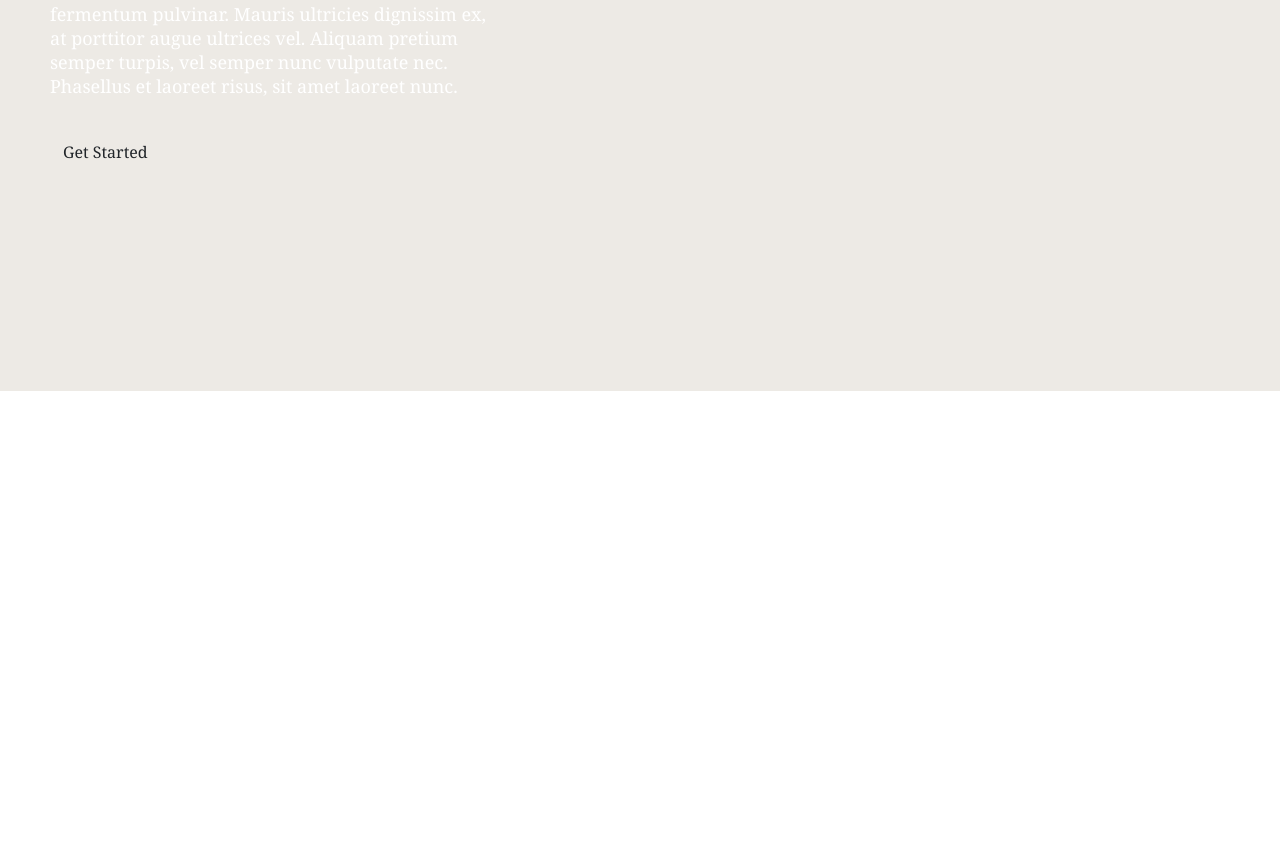
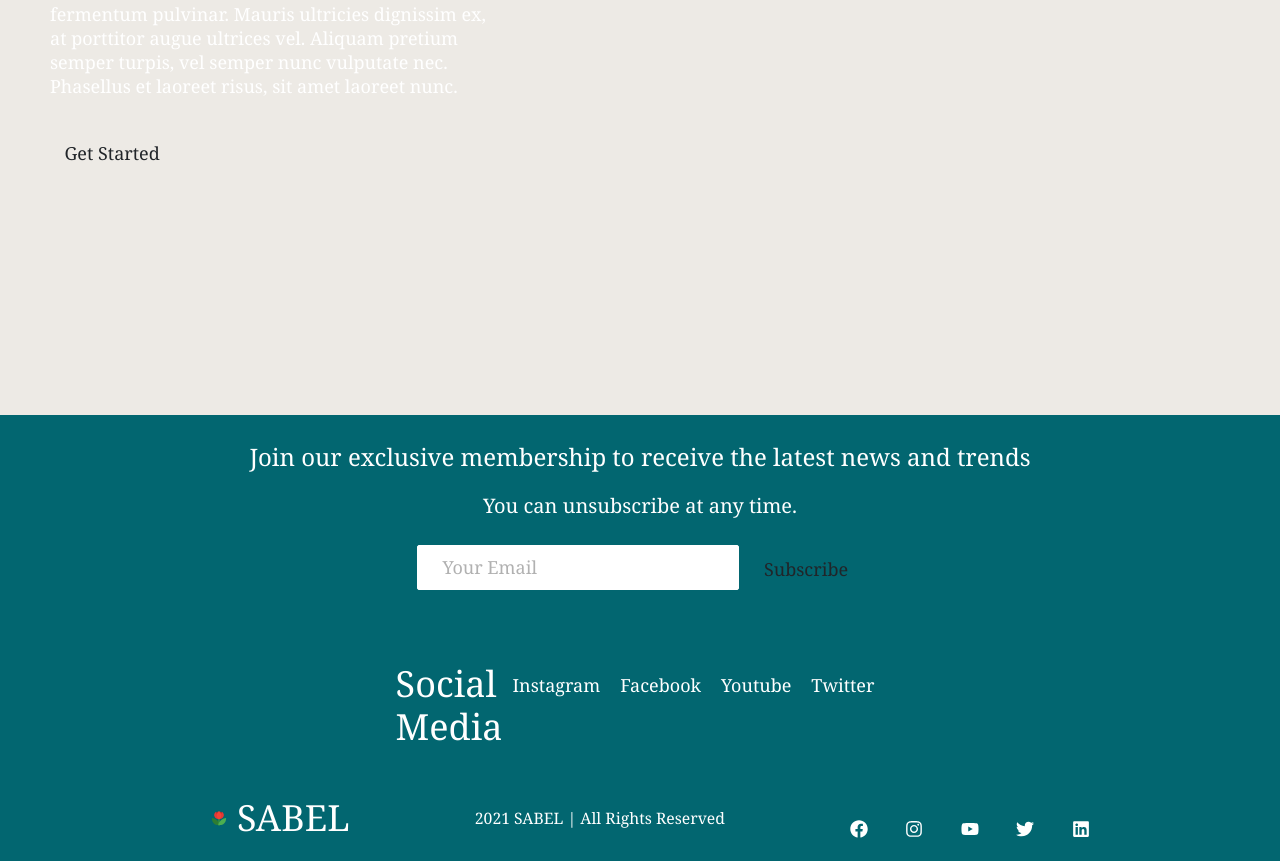
Before and after one commit to calliebn/sable, a React (Create React App) app in the folder client/: page / in a window 1280 px wide. Shown: the part 520-1381 px from the top of the page. Before the commit the page ends 911 px from the top, so only its background shows below. Built offline with nearby package versions, Linux system fonts and the light colour scheme.

Commit message:
added footer

```diff
--- a/client/src/App.css
+++ b/client/src/App.css
@@ -3,4 +3,5 @@
   margin: 0;
   padding: 0;
   font-family: Cambria, Cochin, Georgia, Times, "Times New Roman", serif;
+  font-size: 18px;
 }
--- a/client/src/App.js
+++ b/client/src/App.js
@@ -1,6 +1,7 @@
 import React from "react";
 import { BrowserRouter as Router, Switch, Route } from "react-router-dom";
-import Home from "./components/pages/HomePage/Home"
+import Home from "./components/pages/HomePage/Home";
+import Footer from "./components/pages/Footer";
 
 import "bootstrap/dist/css/bootstrap.min.css";
 import "./App.css";
@@ -16,6 +17,7 @@ function App() {
       <Switch>
         <Route path="/" exact component={Home} />
       </Switch>
+      <Footer />
     </Router>
   );
 }
--- a/client/src/components/Button/style.css
+++ b/client/src/components/Button/style.css
@@ -21,8 +21,9 @@
   background-color: transparent;
   color: rgb(160, 158, 158);
   padding: 8px 20px;
-  border: 1px solid var(--primary);
+  border: 1px solid #fef9c7;
   transition: all 0.3s ease-out;
+  font-size: 20px;
 }
 
 .btn--meduim {
@@ -57,7 +58,7 @@
 .btn--medium:hover,
 .btn--mobile:hover {
   transition: all 0.3s ease-out;
-  background: white;
+  background: #fce181;
   color: #026670;
 }
 
--- a/client/src/components/Hero/style.css
+++ b/client/src/components/Hero/style.css
@@ -50,7 +50,7 @@
   font-size: 48px;
   line-height: 1.1;
   font-weight: 600;
-  color: #f7f8fa;
+  color: #fef9c7;
 }
 
 .dark {
@@ -66,6 +66,7 @@
   margin-bottom: 35px;
   font-size: 18px;
   line-height: 24px;
+  color: white;
 }
 
 .home__hero-img-wrapper {
--- a/client/src/components/Navbar/style.css
+++ b/client/src/components/Navbar/style.css
@@ -14,6 +14,7 @@
   display: flex;
   justify-content: space-between;
   height: 80px;
+
 }
 
 .container {
@@ -24,6 +25,8 @@
   margin-left: auto;
   padding-right: 50px;
   padding-left: 50px;
+  padding-bottom: 20px;
+
 }
 
 .navbar-logo {
--- a/client/src/components/pages/Footer/index.js
+++ b/client/src/components/pages/Footer/index.js
@@ -1,7 +1,106 @@
 import React from "react";
+import "./style.css";
+import { Button } from "../../Button";
+import { Link } from "react-router-dom";
+import {
+  FaFacebook,
+  FaInstagram,
+  FaYoutube,
+  FaTwitter,
+  FaLinkedin,
+} from "react-icons/fa";
+import { FcCloseUpMode } from "react-icons/fc";
 
-const Footer = () => {
-  return <div></div>;
-};
+function Footer() {
+  return (
+    <div className="footer-container">
+      <section className="footer-subscription">
+        <p className="footer-subscription-heading">
+          Join our exclusive membership to receive the latest news and trends
+        </p>
+        <p className="footer-subscription-text">
+          You can unsubscribe at any time.
+        </p>
+        <div className="input-areas">
+          <form>
+            <input
+              className="footer-input"
+              name="email"
+              type="email"
+              placeholder="Your Email"
+            />
+            <Button buttonStyle="btn--outline">Subscribe</Button>
+          </form>
+        </div>
+      </section>
+      <div className="footer-links">
+        <div className="footer-link-wrapper">
+          <div className="footer-link-items">
+            <h2>Social Media</h2>
+            <Link to="/">Instagram</Link>
+            <Link to="/">Facebook</Link>
+            <Link to="/">Youtube</Link>
+            <Link to="/">Twitter</Link>
+          </div>
+        </div>
+      </div>
+      <section className="social-media">
+        <div className="social-media-wrap">
+          <div className="footer-logo">
+            <Link to="/" className="social-logo">
+              <FcCloseUpMode className="navbar-icon" />
+              SABEL
+            </Link>
+          </div>
+          <small className="website-rights">
+            {new Date().getFullYear()}&nbsp;SABEL | All Rights Reserved
+          </small>
+          <div className="social-icons">
+            <Link
+              className="social-icon-link"
+              to="/"
+              target="_blank"
+              aria-label="Facebook"
+            >
+              <FaFacebook />
+            </Link>
+            <Link
+              className="social-icon-link"
+              to="/"
+              target="_blank"
+              aria-label="Instagram"
+            >
+              <FaInstagram />
+            </Link>
+            <Link
+              className="social-icon-link"
+              to="/"
+              target="_blank"
+              aria-label="Youtube"
+            >
+              <FaYoutube />
+            </Link>
+            <Link
+              className="social-icon-link"
+              to="/"
+              target="_blank"
+              aria-label="Twitter"
+            >
+              <FaTwitter />
+            </Link>
+            <Link
+              className="social-icon-link"
+              to="/"
+              target="_blank"
+              aria-label="LinkedIn"
+            >
+              <FaLinkedin />
+            </Link>
+          </div>
+        </div>
+      </section>
+    </div>
+  );
+}
 
 export default Footer;
--- a/client/src/components/pages/Footer/style.css
+++ b/client/src/components/pages/Footer/style.css
@@ -0,0 +1,159 @@
+.footer-container {
+  background-color: #026670;
+  padding: 0/875rem 0 2rem 0;
+  display: flex;
+  flex-direction: column;
+  justify-content: center;
+  align-items: center;
+}
+
+.footer-subscription {
+  display: flex;
+  flex-direction: column;
+  justify-content: center;
+  align-items: center;
+  text-align: center;
+  margin-bottom: 24px;
+  padding: 24px;
+  color: #fff;
+}
+
+.footer-subscription > p {
+  font-family: Cambria, Cochin, Georgia, Times, "Times New Roman", serif;
+}
+
+.footer-subscription-heading {
+  margin-bottom: 16px;
+  font-size: 24px;
+}
+
+.footer-subscription-text {
+  margin-bottom: 24px;
+  font-size: 20px;
+}
+
+.footer-input {
+  padding: 8px 24px;
+  border-radius: 2px;
+  margin-right: 10px;
+  outline: none;
+  border: none;
+  font-size: 18px;
+  margin-bottom: 12px;
+  border: 1px solid #fff;
+}
+
+.footer-links {
+  width: 100%;
+  max-width: 100px;
+  display: flex;
+  justify-content: center;
+}
+
+.footer-link-wrapper {
+  display: flex;
+}
+
+.footer-link-items {
+  display: flex;
+  -ms-flex: 1;
+  flex: 1;
+  justify-content: center;
+  margin: 12px;
+  width: 120px;
+  box-sizing: border-box;
+}
+
+.footer-link-items h2 {
+  margin-bottom: 16px;
+}
+
+.footer-link-items > h2 {
+  color: #fff;
+}
+
+.footer-link-items a {
+  color: #fff;
+  text-decoration: none;
+  margin-bottom: 0.5rem;
+  padding: 10px 10px 10px 10px;
+}
+
+.footer-link-items a:hover {
+  color: #e9e9e9;
+  transition: 0.3s ease-out;
+}
+
+.footer-email-form h2 {
+  margin-bottom: 2rem;
+}
+
+.footer-input::placeholder {
+  color: #b1b1b1;
+}
+
+/* Social Icons */
+.social-icon-link {
+  color: #fff;
+  font-size: 24px;
+}
+
+.social-media {
+  max-width: 1000px;
+  width: 100%;
+}
+
+.social-media-wrap {
+  display: flex;
+  justify-content: space-between;
+  align-items: center;
+  width: 90%;
+  max-width: 1000px;
+  margin: 15px auto 0 auto;
+}
+
+.social-icons {
+  display: flex;
+  justify-content: space-between;
+  align-items: center;
+  width: 240px;
+}
+
+.social-logo {
+  color: #fff;
+  justify-self: start;
+  margin-left: 20px;
+  cursor: pointer;
+  text-decoration: none;
+  font-size: 2rem;
+  display: flex;
+  align-items: center;
+  margin-bottom: 16px;
+}
+
+.website-rights {
+  color: #fff;
+  margin-bottom: 16px;
+}
+
+@media screen and (max-width: 820px) {
+  .footer-links {
+    padding-top: 2rem;
+  }
+
+  .footer-input {
+    width: 100%;
+  }
+
+  .btn {
+    width: 100%;
+  }
+
+  .footer-link-wrapper {
+    flex-direction: column;
+  }
+
+  .social-media-wrap {
+    flex-direction: column;
+  }
+}
```
